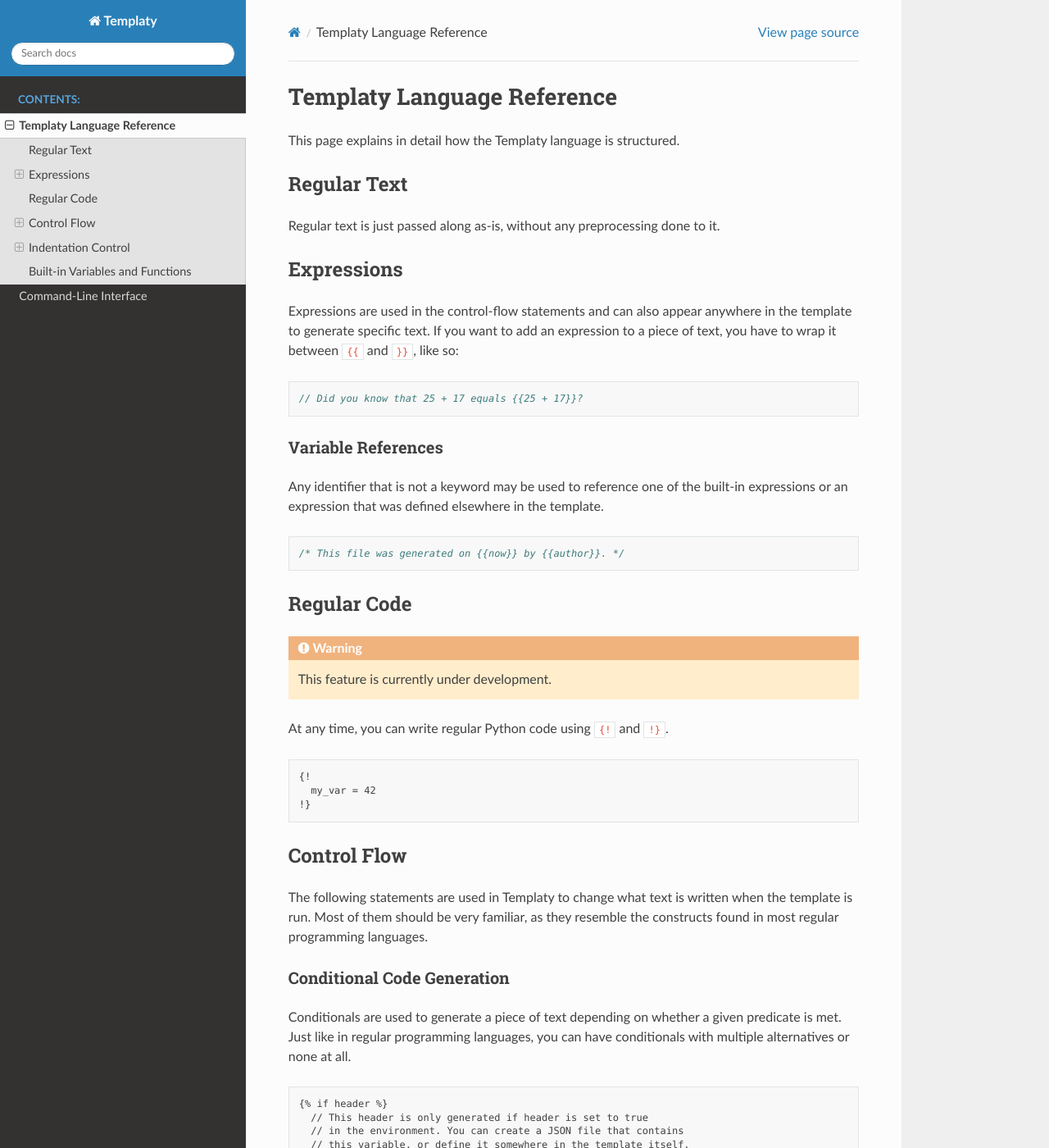
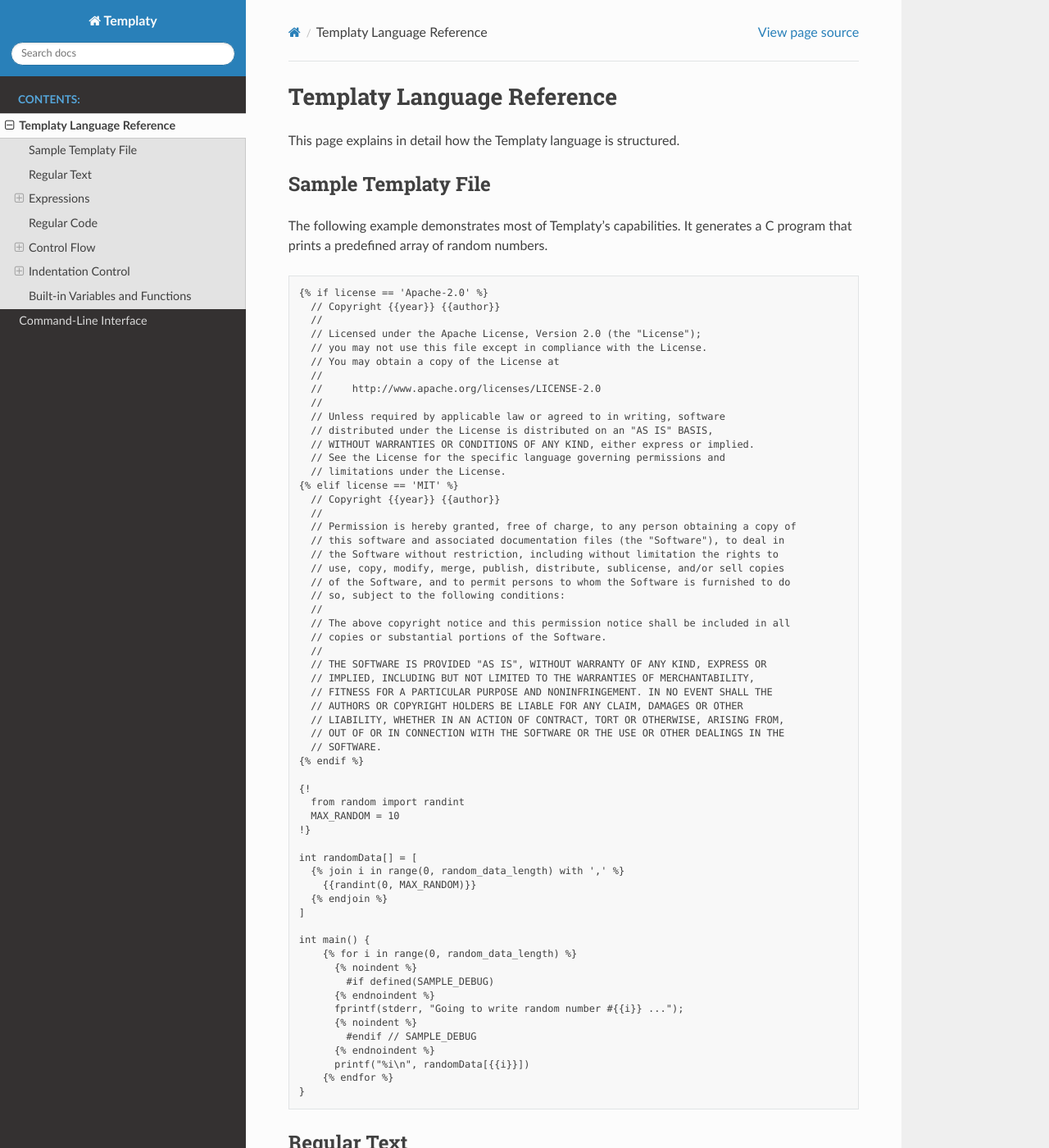
Before and after one commit to samvv/Templaty, a Sphinx documentation site: the page built from docs/langref.rst, in a window 1280 px wide and 1400 px high. Shown: the whole window at 82% size. Built offline with Sphinx 7.4.7 and the Read the Docs theme 2.0.0, drawn with Linux system fonts in a browser that asks for light colours; some of the changed text lies outside the part shown.

Commit message:
Update documentation

```diff
--- a/docs/cli.rst
+++ b/docs/cli.rst
@@ -8,6 +8,12 @@
 Examples
 --------
 
+Writing the resulting text of a Templaty file to *stdout*:
+
+.. code-block:: none
+
+  templaty mytemplate.tply
+
 Passing data to the template in JSON format:
 
 .. code-block:: none
--- a/docs/langref.rst
+++ b/docs/langref.rst
@@ -2,6 +2,74 @@
 ===========================
 
 This page explains in detail how the Templaty language is structured.
+
+Sample Templaty File
+--------------------
+
+The following example demonstrates most of Templaty's capabilities. It
+generates a C program that prints a predefined array of random numbers.
+
+.. code-block:: none
+
+  {% if license == 'Apache-2.0' %}
+    // Copyright {{year}} {{author}}
+    //
+    // Licensed under the Apache License, Version 2.0 (the "License");
+    // you may not use this file except in compliance with the License.
+    // You may obtain a copy of the License at
+    //
+    //     http://www.apache.org/licenses/LICENSE-2.0
+    //
+    // Unless required by applicable law or agreed to in writing, software
+    // distributed under the License is distributed on an "AS IS" BASIS,
+    // WITHOUT WARRANTIES OR CONDITIONS OF ANY KIND, either express or implied.
+    // See the License for the specific language governing permissions and
+    // limitations under the License.
+  {% elif license == 'MIT' %}
+    // Copyright {{year}} {{author}}
+    //
+    // Permission is hereby granted, free of charge, to any person obtaining a copy of
+    // this software and associated documentation files (the "Software"), to deal in
+    // the Software without restriction, including without limitation the rights to
+    // use, copy, modify, merge, publish, distribute, sublicense, and/or sell copies
+    // of the Software, and to permit persons to whom the Software is furnished to do
+    // so, subject to the following conditions:
+    //
+    // The above copyright notice and this permission notice shall be included in all
+    // copies or substantial portions of the Software.
+    //
+    // THE SOFTWARE IS PROVIDED "AS IS", WITHOUT WARRANTY OF ANY KIND, EXPRESS OR
+    // IMPLIED, INCLUDING BUT NOT LIMITED TO THE WARRANTIES OF MERCHANTABILITY,
+    // FITNESS FOR A PARTICULAR PURPOSE AND NONINFRINGEMENT. IN NO EVENT SHALL THE
+    // AUTHORS OR COPYRIGHT HOLDERS BE LIABLE FOR ANY CLAIM, DAMAGES OR OTHER
+    // LIABILITY, WHETHER IN AN ACTION OF CONTRACT, TORT OR OTHERWISE, ARISING FROM,
+    // OUT OF OR IN CONNECTION WITH THE SOFTWARE OR THE USE OR OTHER DEALINGS IN THE
+    // SOFTWARE.
+  {% endif %}
+
+  {!
+    from random import randint
+    MAX_RANDOM = 10
+  !}
+
+  int randomData[] = [
+    {% join i in range(0, random_data_length) with ',' %}
+      {{randint(0, MAX_RANDOM)}}
+    {% endjoin %}
+  ]
+
+  int main() {
+      {% for i in range(0, random_data_length) %}
+        {% noindent %}
+          #if defined(SAMPLE_DEBUG)
+        {% endnoindent %}
+        fprintf(stderr, "Going to write random number #{{i}} ...");
+        {% noindent %}
+          #endif // SAMPLE_DEBUG
+        {% endnoindent %}
+        printf("%i\n", randomData[{{i}}])
+      {% endfor %}
+  }
 
 Regular Text
 ------------
@@ -34,15 +102,17 @@
 Regular Code
 ------------
 
-.. warning:: This feature is currently under development.
+At any time, you can write regular Python code using ``{!`` and ``!}``.
 
-At any time, you can write regular Python code using ``{!`` and ``!}``.
+The text surrounding the code block will be automatically stripped so that no
+excessive newlines are generated.
 
 .. code-block:: none
 
   {!
     my_var = 42
   !}
+  The answer is {{my_var}}.
 
 Control Flow
 ------------
@@ -61,7 +131,7 @@
 .. code-block:: none
 
   {% if header %}
-    // This header is only generated if header is set to true
+    // This header is only generated if 'header' is set to true
     // in the environment. You can create a JSON file that contains
     // this variable, or define it somewhere in the template itself.
   {% endif %}
@@ -116,38 +186,8 @@
 
 A feature of Templaty that stands out is how it handles indentation and
 whitespaces. Because the code generated by Templaty might be read by other
-developers, special care must be taken that spaces and newlines are correctly
+developers, special care has been taken that spaces and newlines are correctly
 generated.
-
-The following rules summarise the internal algorithm that is used by Templaty.
-If you ever get unexpected results, chances are one of these rules were not
-properly applied.
-
-Rule 1: Code Generated By Statements Is Trimmed
-^^^^^^^^^^^^^^^^^^^^^^^^^^^^^^^^^^^^^^^^^^^^^^^
-
-If code was generated without this rule, there would be a lot of newlines
-scattered in the generated code, which worsens the readabilty. Luckily,
-Templaty is more clever than that and uses some built-in rules to remove
-excessive newlines.
-
-.. code-block:: none
-
-  {% if flag %}
-    fprintf(stderr, "You are running this program which was generated with 'flag' enabled.");
-  {% endif %}
-  // No newline between this and the call to fprintf
-
-Generates the following code when we set ``flag`` to ``True``, just like we'd expect:
-
-.. code-block:: c
-
-  fprintf(stderr, "You are running this program which was generated with 'flag' enabled.");
-  // No newline between this and the call to fprintf
-
-
-Rule 2: Leading Indentation of A Statement Block Is Removed
-^^^^^^^^^^^^^^^^^^^^^^^^^^^^^^^^^^^^^^^^^^^^^^^^^^^^^^^^^^^
 
 Consider the following template code for a Python program:
 
@@ -187,39 +227,37 @@
 
   POINTS = [
       {% join i in range(0, 10) with ',' %}
-          {% if use_random %}
-            {{random(0, 10)}}
+          {% if use_vector %}
+            Vec({{i}}, {{i}})
           {% else %}
-            {{i}}
+            ({{i}}, {{i}})
           {% endif %}
       {% endjoin %}
     ]
 
-A call to this program with ``use_random`` set to ``True`` could result in the
+A call to this program with ``use_vector`` set to ``True`` could result in the
 following code:
 
-.. code-block:: none
+.. code-block:: python
 
   POINTS = [
-      7,
-      4,
-      9,
-      3,
-      4,
-      8,
-      5,
-      1,
-      1,
-      2
+      Vec(7, 3),
+      Vec(4, 9),
+      Vec(9, 1),
+      Vec(3, 2),
+      Vec(4, 5),
+      Vec(8, 3),
+      Vec(5, 8),
+      Vec(1, 8),
+      Vec(1, 6),
+      Vec(2, 1)
   ]
 
-Rule 3: Special Statements Override the Default Intentation Level
-^^^^^^^^^^^^^^^^^^^^^^^^^^^^^^^^^^^^^^^^^^^^^^^^^^^^^^^^^^^^^^^^^
+The ``setindent``-block
+^^^^^^^^^^^^^^^^^^^^^^^
 
-The special statements ``{% indent %}``, ``{% dedent %}`` and ``{% noindent %}``
-can be used to modify or override the auto-inferred indentation level.
-
-.. warning:: This feature is currently under development.
+The special statement ``{% setindent indent_level %}`` can be used to override
+the auto-inferred indentation level.
 
 .. code-block:: none
 
@@ -235,7 +273,7 @@
 
 Output:
 
-.. code-block:: none
+.. code-block:: c
 
   int main() {
   #ifndef FOO
@@ -303,6 +341,33 @@
 
   Simply converts the given text to lowercase, using Python's standard behaviour.
 
+``indent(level)``
+
+  .. warning:: This feature is currently under development.
+
+  When called with no arguments, it increases the indentation with one level
+  for the rest of the file. When called with an integer, it will set the
+  indentation level to that number.
+
+  .. code-block:: none
+
+    if not prompt("Attempt no 1"):
+    {% for i in range(2, 3) %}
+      {! indent() !}
+      if not prompt("Attempt no {{i}}"):
+    {% endfor %}
+    {! indent(0) !}
+    error("I gave up.");
+
+  The above snippet will generate the following code:
+
+  .. code-block:: python
+
+    if not prompt("Attempt no 1"):
+          if not prompt("Attempt no 2"):
+              if not prompt("Attempt no 3"):
+                  error("I gave up.")
+
 ``snake(name)``
 
   Converts an identifier to snake-case.
```
Also changed, not shown: other parts of docs/langref.rst (+2 -2 lines).
